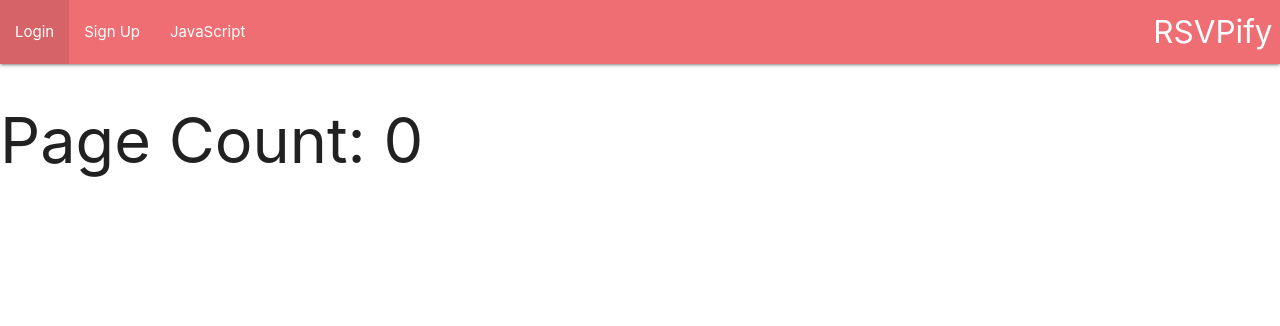
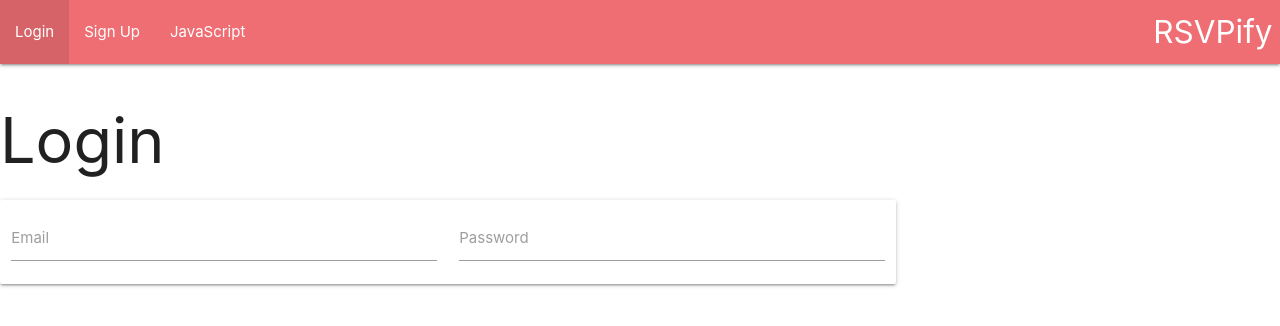
Before and after one commit to demijeffrey/rsvpify, a React (Create React App) app in the folder client/: page /login in a window 1280 px wide. Shown: the top 326 px of the page. Built offline with nearby package versions, Linux system fonts and the light colour scheme; no server answers.

Commit message:
Create login form

```diff
--- a/client/src/Components/App.js
+++ b/client/src/Components/App.js
@@ -1,6 +1,7 @@
 // import '../App.css';
 import { useState, useEffect } from "react";
 import { BrowserRouter, Switch, Route } from "react-router-dom";
+import Login from "./Login";
 import NavBar from "./NavBar";
 
 function App() {
@@ -20,6 +21,10 @@ function App() {
           <Route path="/testing">
             <h1>Test Route</h1>
           </Route>
+          <Route path="/login">
+            <h1>Login</h1>
+            <Login />
+          </Route>
           <Route path="/">
             <h1>Page Count: {count}</h1>
           </Route>
--- /dev/null
+++ b/client/src/Components/Login.js
@@ -0,0 +1,20 @@
+function Login() {
+
+    return(
+        <form className="card container">
+            <div className="row">
+                <div className="input-field col s6">
+                    <input type="email" className="validate"/>
+                    <label>Email</label>
+                </div>
+                <div className="input-field col s6">
+                    <input type="password" className="validate"/>
+                    <label>Password</label>
+                </div>
+            </div>
+        </form>
+    )
+
+}
+
+export default Login
--- a/client/src/Components/NavBar.js
+++ b/client/src/Components/NavBar.js
@@ -5,7 +5,7 @@ function NavBar() {
             <div className="nav-wrapper">
                 <a href="#" className="brand-logo right">RSVPify</a>
                 <ul id="nav-mobile" className="left hide-on-med-and-down">
-                    <li><a href="sass.html">Login</a></li>
+                    <li><a href="/login">Login</a></li>
                     <li><a href="badges.html">Sign Up</a></li>
                     <li><a href="collapsible.html">JavaScript</a></li>
                 </ul>
```
